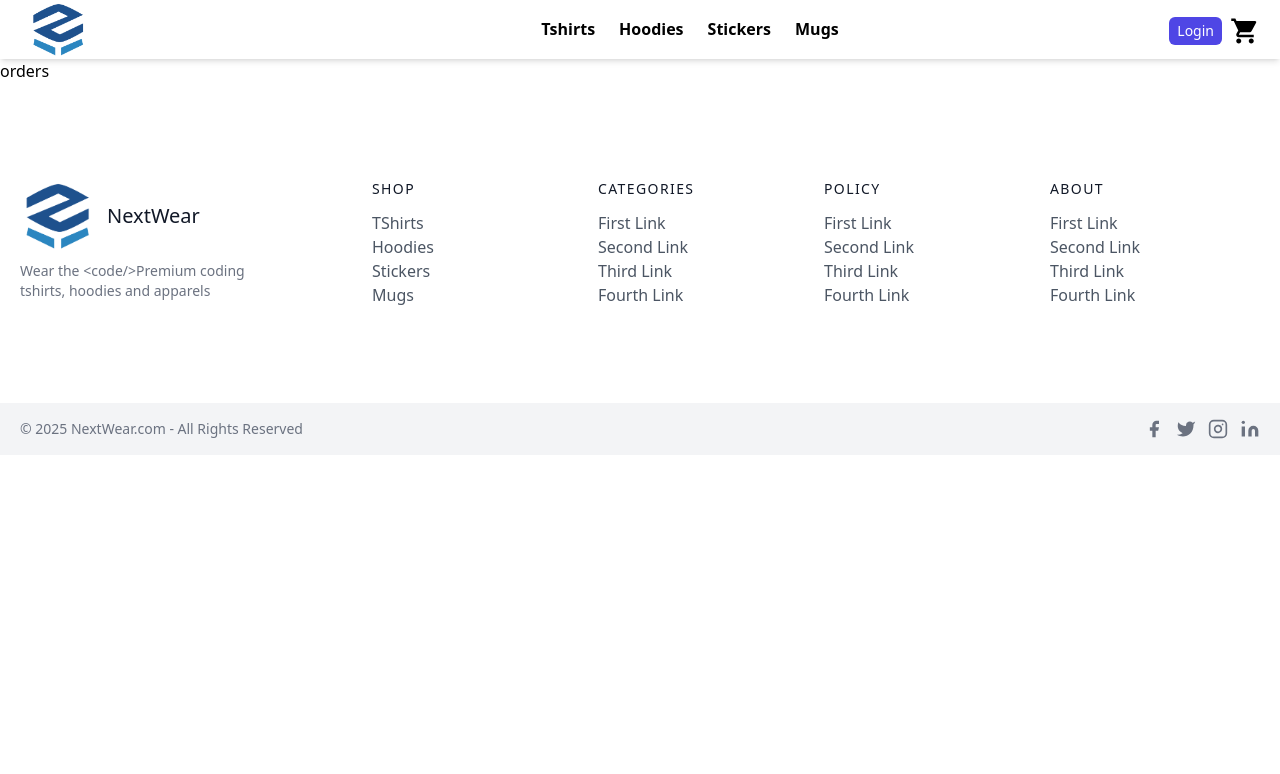
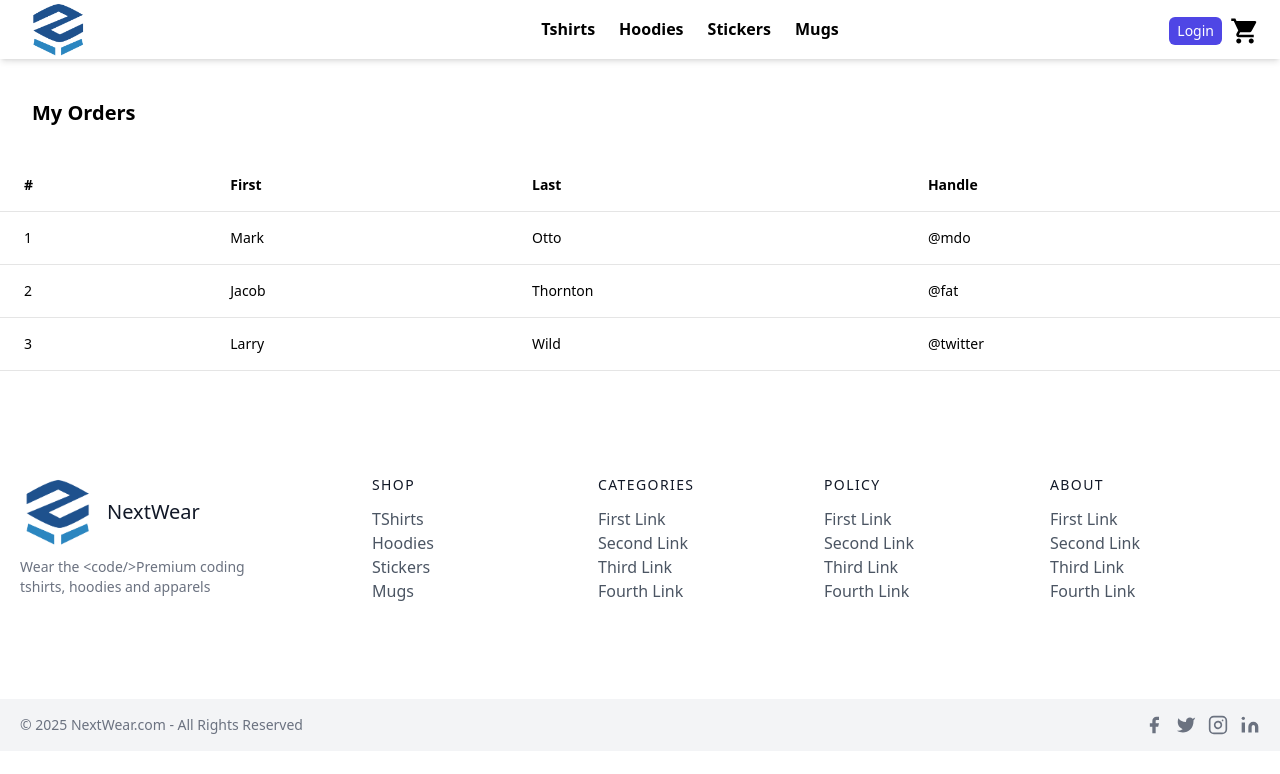
Before and after one commit to Harikrishnan14/NextWear-NextJS, a Next.js app: page /orders in a window 1280 px wide. Shown: the top 774 px of the page. Built offline with nearby package versions, Linux system fonts and the light colour scheme.

Commit message:
Update: orders page

```diff
--- a/pages/orders.js
+++ b/pages/orders.js
@@ -2,7 +2,51 @@
 
 const orders = () => {
     return (
-        <div>orders</div>
+        <div>
+            <div className="container mx-auto">
+                <div className="flex flex-col">
+                    <div className="overflow-x-auto sm:-mx-6 lg:-mx-8">
+                        <div className="inline-block min-w-full py-2 sm:px-6 lg:px-8">
+                            <div className="overflow-hidden">
+                                <h1 className='font-bold text-xl p-8'>My Orders</h1>
+                                <table
+                                    className="min-w-full text-left text-sm font-light text-surface dark:text-white">
+                                    <thead
+                                        className="border-b border-neutral-200 font-medium dark:border-black/10 text-black">
+                                        <tr>
+                                            <th scope="col" className="px-6 py-4">#</th>
+                                            <th scope="col" className="px-6 py-4">First</th>
+                                            <th scope="col" className="px-6 py-4">Last</th>
+                                            <th scope="col" className="px-6 py-4">Handle</th>
+                                        </tr>
+                                    </thead>
+                                    <tbody className='text-black'>
+                                        <tr className="border-b border-neutral-200 dark:border-black/10">
+                                            <td className="whitespace-nowrap px-6 py-4 font-medium">1</td>
+                                            <td className="whitespace-nowrap px-6 py-4">Mark</td>
+                                            <td className="whitespace-nowrap px-6 py-4">Otto</td>
+                                            <td className="whitespace-nowrap px-6 py-4">@mdo</td>
+                                        </tr>
+                                        <tr className="border-b border-neutral-200 dark:border-black/10">
+                                            <td className="whitespace-nowrap px-6 py-4 font-medium">2</td>
+                                            <td className="whitespace-nowrap px-6 py-4">Jacob</td>
+                                            <td className="whitespace-nowrap px-6 py-4">Thornton</td>
+                                            <td className="whitespace-nowrap px-6 py-4">@fat</td>
+                                        </tr>
+                                        <tr className="border-b border-neutral-200 dark:border-black/10">
+                                            <td className="whitespace-nowrap px-6 py-4 font-medium">3</td>
+                                            <td className="whitespace-nowrap px-6 py-4">Larry</td>
+                                            <td className="whitespace-nowrap px-6 py-4">Wild</td>
+                                            <td className="whitespace-nowrap px-6 py-4">@twitter</td>
+                                        </tr>
+                                    </tbody>
+                                </table>
+                            </div>
+                        </div>
+                    </div>
+                </div>
+            </div>
+        </div >
     )
 }
 
```
